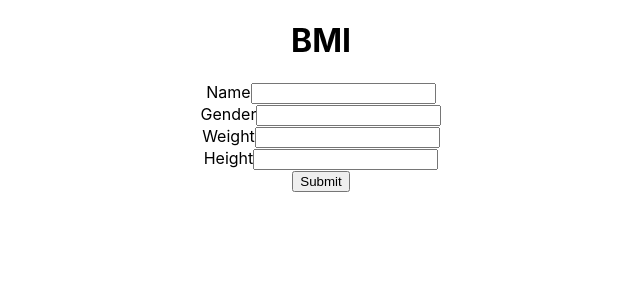
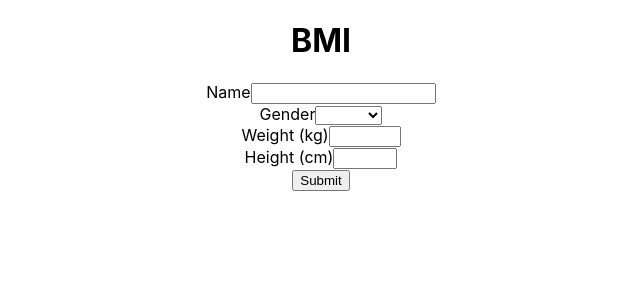
Before and after one commit to congw-syd/Dynamic-Form, a React (Create React App) app: page / in a window 1280 px wide. Shown: the top 300 px of the page, without its empty margins (319-959 px from the left). Built offline with nearby package versions, Linux system fonts and the light colour scheme.

Commit message:
create different type of input component and add constrains to them

```diff
--- a/src/App.js
+++ b/src/App.js
@@ -12,7 +12,7 @@ class App extends Component {
   onSubmit = (model) => {
     console.log(JSON.stringify(model));
     this.setState({
-      data: [ ...this.state.data, model]
+      data: [ model, ...this.state.data]
     })
   }
   render(){
--- a/src/components/DynamicForm.js
+++ b/src/components/DynamicForm.js
@@ -1,5 +1,7 @@
 import React from 'react';
-import ReactDOM from 'react-dom';
+import TextInput from './TextInput';
+import Select from './Select';
+import NumInput from './NumInput';
 import './DynamicForm.css';
 
 export default class dynamicForm extends React.Component{
@@ -11,12 +13,13 @@ export default class dynamicForm extends React.Component{
 		e.preventDefault();
 		if(this.props.onSubmit) this.props.onSubmit(this.state);
 	}
-	onChange = (e,key)=>{
+	onChange = (e)=>{
 		this.setState({
-			[key]: this[key].value
+			[e.target.id]: e.target.value
 		})
 	}
-	renderForm = () =>{
+
+	/*renderForm = () =>{
 		let model = this.props.model;
 		let formUI = model.map((m)=>{
 			let key = m.id;
@@ -45,7 +48,53 @@ export default class dynamicForm extends React.Component{
 
 		});
 		return formUI;
+	}*/
+	renderForm = () =>{
+		let model = this.props.model;
+		let formUI = model.map((m)=>{
+			if(m.type === 'textInput'){
+				return (
+					<TextInput
+						key = {m.id+'i'}
+						id = {m.id}
+						name = {m.displayName}
+						required = {m.isRequired}
+						display = {m.display}
+						onChange = {this.onChange}
+					/>
+				);
+			}
+			if(m.type === 'select'){
+				return(
+					<Select
+						key = {m.id+'i'}
+						id = {m.id}
+						name = {m.displayName}
+						required = {m.isRequired}
+						display = {m.display}
+						options = {m.options}
+						onChange = {this.onChange}
+					/>
+				);
+			}
+			if(m.type === 'numberInput'){
+				return(
+					<NumInput
+						key = {m.id+'i'}
+						id = {m.id}
+						name = {m.displayName}
+						required = {m.isRequired}
+						display = {m.display}
+						unitOfMeasure = {m.unitOfMeasure}
+						max = {m.bounds.upperLimit}
+						onChange = {this.onChange}
+					/>
+				);
+			}
+		});
+		return formUI;
 	}
+
 	render(){
 		let title = this.props.title || 'Dyanmic Form';
 
--- /dev/null
+++ b/src/components/NumInput.js
@@ -0,0 +1,29 @@
+import React from "react";
+
+const NumInput = ({ id, name, unitOfMeasure, required, display, max, onChange}) => {
+	if( display === true){
+		return (
+		<div className="form-group">
+	      <label className = "form-content" key = {id+'i'} htmlFor = {id}>
+	        {name} ({unitOfMeasure})
+	      </label>
+	      <input
+	        className = "form-input"
+	        id = {id}
+	        name = {name}
+	        type = "number"
+	        min = "1"
+	        required = {required}
+	        max = {max}
+	        onChange = {onChange}
+	      />
+	    </div>
+		);
+	}else{
+		return(<input type="hidden"/>);
+	}
+
+
+};
+
+export default NumInput;
--- /dev/null
+++ b/src/components/Select.js
@@ -0,0 +1,31 @@
+import React from "react";
+
+const DropdownSelect = ({ id, name, onChange, required, options, display}) =>{
+	if( display === true){
+		return (
+		<div className="form-group">
+			<label className = "form-content" key = {id+'i'} htmlFor = {id}>
+				{name}
+			</label>
+			<select
+				className="form-input"
+				id={id}
+				required = {required}
+				onChange = {onChange} >
+
+				<option value = "default"></option>
+				{options.map(option=>{
+					return (
+						<option key = {option.id} value = {option.name}>{option.name}</option>
+					);
+				})}
+			</select>
+		</div>
+		);
+	}else{
+		return(<input type="hidden"/>);
+	}
+
+};
+
+export default DropdownSelect;
--- /dev/null
+++ b/src/components/TextInput.js
@@ -0,0 +1,63 @@
+import React from "react";
+/*
+return (
+					<div key={m.id} className = 'form-content'>
+						<label className = 'form-label'
+							key = {m.id+'1'}
+							htmlFor = {m.id}>
+							{m.displayName}
+						</label>
+						<input
+							required = {m.isRequired}
+							ref = {(key)=>{this[m.id]=key}}
+							className = 'form-input'
+							type = {m.type}
+							key = {'i'+m.id}
+							onChange = {(e)=>{this.onChange(e,key)}}
+						/>
+					</div>
+				);*/
+const TextInput = ({ id, name, required, onChange, display}) => {
+	if( display === true){
+		if(id === "name"){
+		return(
+			<div className="form-group">
+	      		<label className = "form-content" key = {id+'i'} htmlFor = {id}>
+	        		{name}
+	      		</label>
+	      		<input
+			        className = "form-input"
+			        type = "text"
+			        pattern="(?=^.{0,40}$)^[a-zA-Z-]+\s[a-zA-Z-]+$"
+			        id = {id}
+			        name = {name}
+			        required = {required}
+			        onChange = {onChange}
+		        />
+		    </div>
+			);
+		}else{
+		return(
+			<div className="form-group">
+	      		<label className = "form-content">
+	        		{name}
+	      		</label>
+	      		<input
+			        className = "form-input"
+			        type = "text"
+			        id = {id}
+			        name = {name}
+			        required = {required}
+			        onChange = {onChange}
+		        />
+		    </div>
+			);
+		}
+	}else{
+		return(<input type="hidden"/>);
+	}
+
+
+};
+
+export default TextInput;
```
